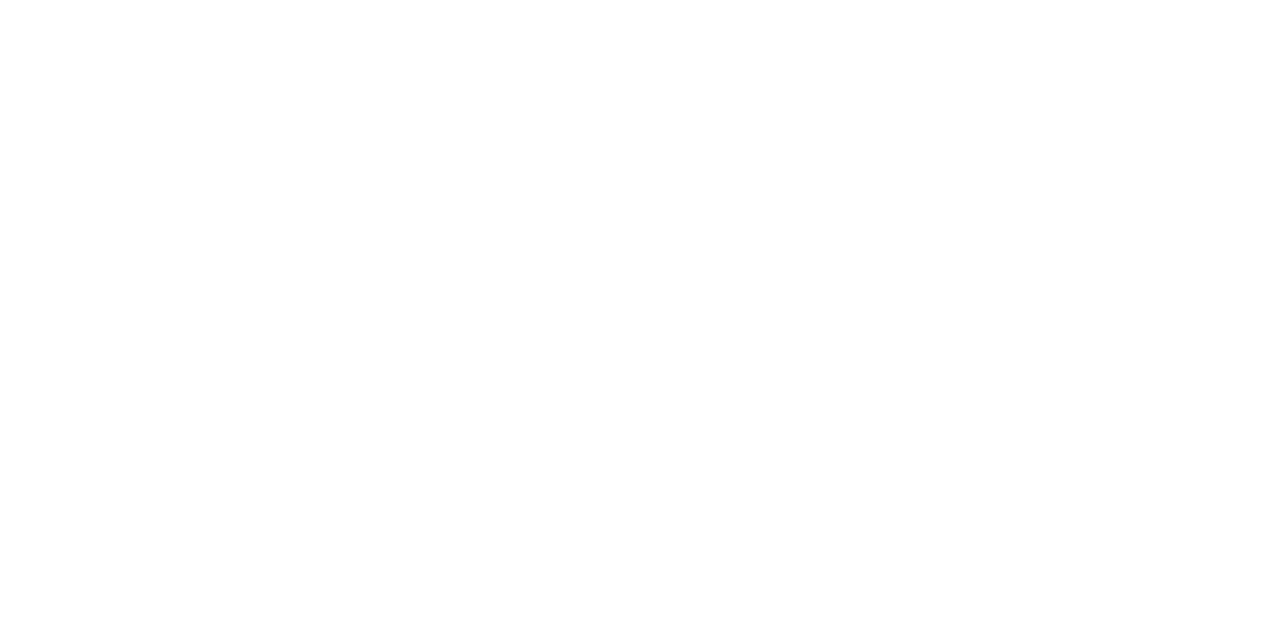
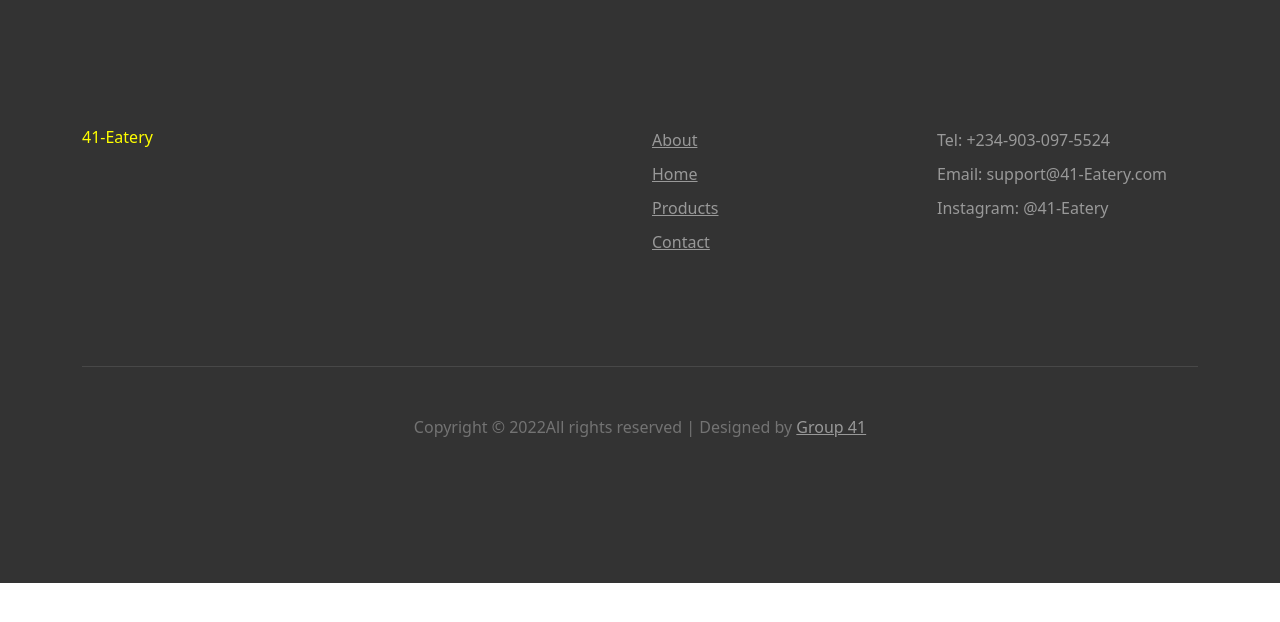
Before and after one commit to Dr-HaEgHo/Eatery-website, a React (Create React App) app: page / in a window 1280 px wide. Shown: the top 622 px of the page. Built offline with nearby package versions, Linux system fonts and the light colour scheme.

Commit message:
Implemented footer

```diff
--- a/package.json
+++ b/package.json
@@ -6,6 +6,7 @@
     "@testing-library/jest-dom": "^5.16.4",
     "@testing-library/react": "^13.1.1",
     "@testing-library/user-event": "^13.5.0",
+    "bootstrap": "^5.1.3",
     "react": "^18.0.0",
     "react-dom": "^18.0.0",
     "react-scripts": "5.0.1",
--- a/src/App.js
+++ b/src/App.js
@@ -1,8 +1,11 @@
 import './App.css';
+import Footer from "./Footer/Footer";
 
 function App() {
   return (
     <div className="App">
+
+      <Footer/>
 
     </div>
   );
--- /dev/null
+++ b/src/Footer/Footer.css
@@ -0,0 +1,30 @@
+.site-footer {
+    padding: 4em 0;
+    background: #333333; }
+@media (min-width: 768px) {
+    .site-footer {
+        padding: 8em 0; } }
+.site-footer .border-top {
+    border-top: 1px solid rgba(255, 255, 255, 0.1) !important; }
+.site-footer p {
+    color: #737373; }
+.site-footer h2, .site-footer h3, .site-footer h4, .site-footer h5 {
+    color: #fff; }
+.site-footer a {
+    color: #999999; }
+.site-footer a:hover {
+    color: white; }
+.site-footer ul li {
+    margin-bottom: 10px; }
+.list-unstyled{
+    color: #999999;
+}
+.site-footer .footer-heading {
+    font-size: 16px;
+    color: yellow; }
+
+@media (min-width: 768px) {
+    .vl {
+        border-left: 6px solid green;
+        height: 500px;
+    } }
--- /dev/null
+++ b/src/Footer/Footer.js
@@ -0,0 +1,57 @@
+import React from "react";
+import './Footer.css';
+import "bootstrap/dist/css/bootstrap.min.css";
+function Footer() {
+  let date = new Date();
+  let year = date.getFullYear();
+  return (
+    <div className="footer">
+      <footer class="site-footer">
+
+          <div className="container">
+            <div className="row">
+              <div className="col-md-12">
+                <div className="row">
+                  <div className="col-md-6">
+                    <h2 className="footer-heading mb-4">41-Eatery</h2>
+                    {/*<p>We're committed to building technology that helps people find Solutions to their problems.*/}
+                    {/*</p>*/}
+                  </div>
+                  <div className="col-md-3 ml-auto">
+                    {/*<h2 className="footer-heading mb-4">Features</h2>*/}
+                    <ul className="list-unstyled">
+                      <li><a href="">About </a></li>
+                      <li><a href="">Home</a></li>
+                      <li><a href="">Products</a></li>
+                      <li><a href="">Contact </a></li>
+                    </ul>
+                  </div>
+                  <div className="col-md-3 ml-auto">
+                    <ul className="list-unstyled">
+                      <li> Tel: +234-903-097-5524</li>
+                      <li> Email: support@41-Eatery.com</li>
+                      <li> Instagram: @41-Eatery</li>
+                    </ul>
+                  </div>
+                </div>
+              </div>
+
+            </div>
+            <div className="row pt-5 mt-5 text-center">
+              <div className="col-md-12">
+                <div className="border-top pt-5">
+                  <p>
+                   Copyright &copy; {year}
+                    All rights reserved | Designed by <a href="#" target="_blank">Group 41</a>
+                  </p>
+                </div>
+              </div>
+            </div>
+
+        </div>
+      </footer>
+    </div>
+  );
+}
+
+export default Footer;
```
Also changed, not shown: 1 other file (tests, documents, lock files or other folders).
